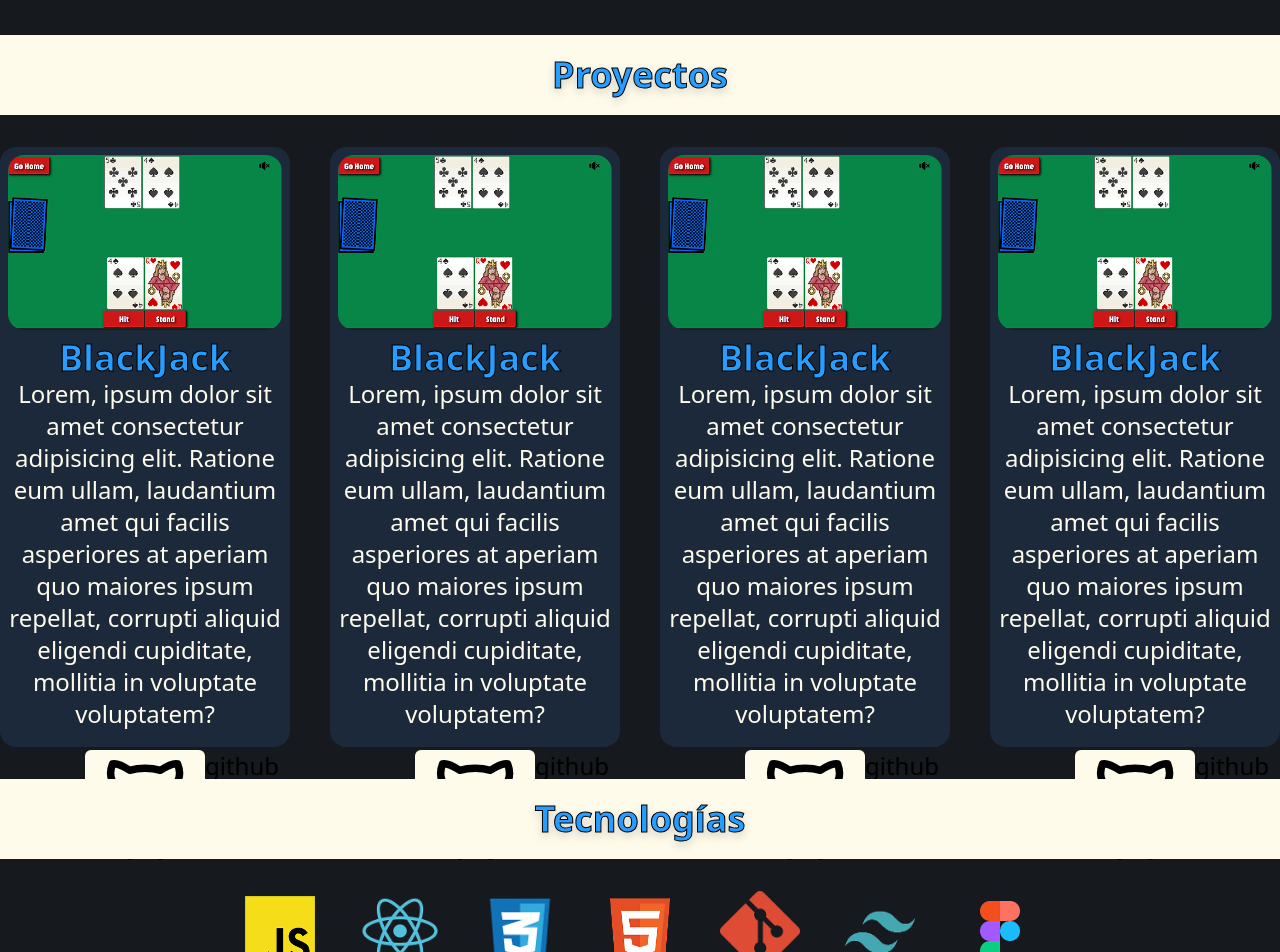
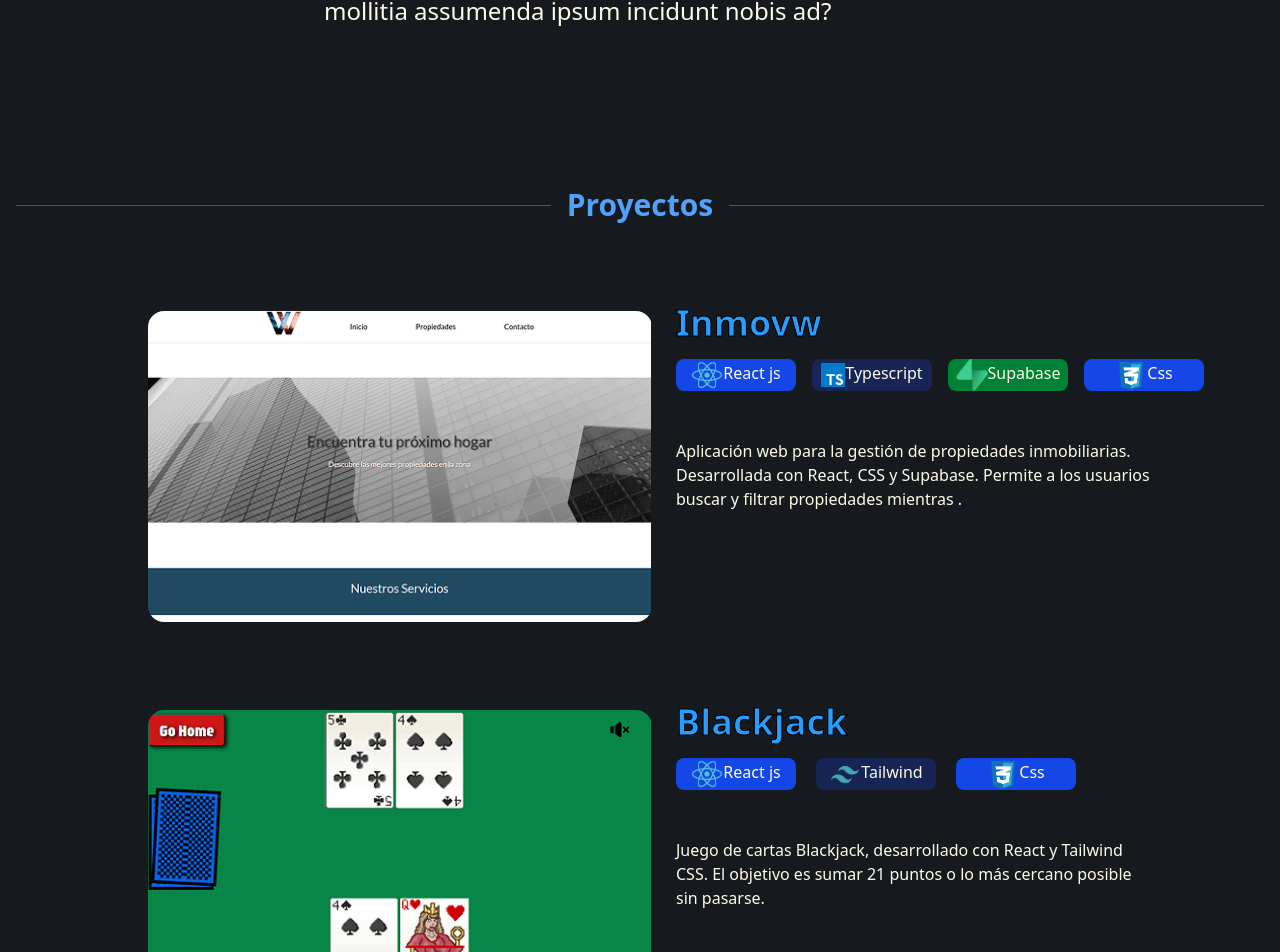
Before and after one commit to FrancoMarchetta/Portfolio, a React (Vite) app: page / in a window 1280 px wide. Shown: the part 389-1341 px from the top of the page. Built offline with nearby package versions, Linux system fonts and the light colour scheme.

Commit message:
changed card design

```diff
--- a/src/assets/Animations.css
+++ b/src/assets/Animations.css
@@ -19,6 +19,12 @@
     }
 }
 
+
+
+
+
+
+
 .fade-in {
     animation: fade-in 2s ease-in-out;
 }
--- a/src/assets/Pages/Home.tsx
+++ b/src/assets/Pages/Home.tsx
@@ -2,6 +2,11 @@ import Card from "../components/Card"
 import NavBar from "../components/NavBar"
 import "../Animations.css"
 import SplitText from "../components/SplitText"
+
+//project assets
+import blackjack from "../images/blackjack.png";
+import inmovw from "../images/inmovw.png";
+
 //technologies
 import js from "../images/js.png"
 import ts from "../images/ts.png"
@@ -23,19 +28,23 @@ function Home() {
     return (
         <>
             <main className="h-dvh flex flex-col gap-8 ">
+
                 <div className="h-30 self-end mr-8 " style={{ top: "0" }}>
                     <NavBar>
                         <a href="#home"><p className='hover:cursor-pointer hover:text-blue-400 duration-305'>Inicio</p></a>
                         <a href="#projects"><p className='hover:cursor-pointer hover:text-blue-400 duration-305'>Projectos</p></a>
                         <a href="#technologies"><p className='hover:cursor-pointer hover:text-blue-400 duration-305'>Tecnologias</p></a>
-                        <p className='hover:cursor-pointer hover:text-blue-400 duration-305'>Contacto</p>
                         <select className="hover:text-blue-400 cursor-pointer" name="" id="">
                             <option className='text-black' value="">Español</option>
                             <option className='text-black' value="">English</option>
                         </select>
 
                     </NavBar>
+
                 </div>
+                <br />
+                <br />
+                <br />
 
                 <section id="home">
                     <div className=" lg:w-300 flex justify-center">
@@ -63,25 +72,94 @@ function Home() {
                     </div>
                 </section>
 
-                <div className=" min-h-20 bg-amber-50 flex justify-center items-center text-4xl ">
-                    <h1 className="drop-shadow-lg font-bold text-shadow-8xs" style={{
-                        color: "#279EFF", WebkitTextStroke: "1px black"
-                    }}>Proyectos</h1>
-                </div>
 
 
-                <section id="projects" className="flex flex-col lg:flex-row gap-10 justify-center items-center">
-                    <Card></Card>
-                    <Card></Card>
-                    <Card></Card>
-                    <Card></Card>
+                <section id="proyectos" className="flex items-center gap-4 my-12 px-4">
+                    <div className="flex-grow border-t border-gray-600"></div>
+                    <h2 className="text-3xl font-bold text-blue-400 whitespace-nowrap">Proyectos</h2>
+                    <div className="flex-grow border-t border-gray-600"></div>
                 </section>
 
-                <div className=" min-h-20 bg-amber-50 flex justify-center items-center text-4xl ">
-                    <h1 className="drop-shadow-lg font-bold text-shadow-8xs" style={{
-                        color: "#279EFF", WebkitTextStroke: "1px black"
-                    }}>Tecnologías</h1>
-                </div>
+
+                <section id="projects" className="w-250 flex-wrap place-self-center  gap-10 justify-center items-center">
+
+                    <div>
+                        <Card
+                            img={inmovw}
+                            projectName="Inmovw"
+                            description="Aplicación web para la gestión de propiedades inmobiliarias. Desarrollada con React, CSS y Supabase. Permite a los usuarios buscar y filtrar propiedades mientras ."
+                        >
+                            <div className="flex gap-4 w-fit">
+
+                                <div style={{ borderRadius: "8px" }} className="w-30 flex place-content-center bg-blue-700 text-amber-50 ">
+                                    <img className="w-8" src={reactjs} alt="" />
+                                    <p className="mt-0.5">React js</p>
+                                </div>
+
+                                <div style={{ borderRadius: "8px" }} className="w-30 flex place-content-center bg-blue-950 text-amber-50 ">
+                                    <img className="w-6 h-6 place-self-center" src={ts} alt="" />
+                                    <p className="mt-0.5">Typescript</p>
+                                </div>
+
+                                <div style={{ borderRadius: "8px" }} className="w-30 flex place-content-center bg-green-700 text-amber-50 ">
+                                    <img className="w-8" src={supabase} alt="" />
+                                    <p className="mt-0.5">Supabase</p>
+                                </div>
+
+                                <div style={{ borderRadius: "8px" }} className="w-30 flex place-content-center bg-blue-700 text-amber-50 ">
+                                    <img className="w-8" src={css} alt="" />
+                                    <p className="mt-0.5">Css</p>
+                                </div>
+
+                            </div>
+
+                        </Card>
+                    </div>
+
+                    <br />
+                    <br />
+                    <br />
+
+                    <div>
+                        <Card
+                            img={blackjack}
+                            projectName="Blackjack"
+                            description="Juego de cartas Blackjack, desarrollado con React y Tailwind CSS. El objetivo es sumar 21 puntos o lo más cercano posible sin pasarse."
+                        >
+                            <div style={{ borderRadius: "8px" }} className="w-30 flex place-content-center bg-blue-700 text-amber-50 ">
+                                <img className="w-8" src={reactjs} alt="" />
+                                <p className="mt-0.5">React js</p>
+                            </div>
+
+                            <div style={{ borderRadius: "8px" }} className="w-30 flex place-content-center bg-blue-950 text-amber-50 ">
+                                <img className="w-8" src={tailwind} alt="" />
+                                <p className="mt-0.5">Tailwind</p>
+                            </div>
+
+                            <div style={{ borderRadius: "8px" }} className="w-30 flex place-content-center bg-blue-700 text-amber-50 ">
+                                <img className="w-8" src={css} alt="" />
+                                <p className="mt-0.5">Css</p>
+                            </div>
+
+                        </Card>
+                    </div>
+
+
+                    <br />
+                    <br />
+                    <br />
+
+                    <div>
+                        {/* <Card></Card> */}
+                    </div>
+
+                </section>
+
+                <section id="proyectos" className="flex items-center gap-4 my-12 px-4">
+                    <div className="flex-grow border-t border-gray-600"></div>
+                    <h2 className="text-3xl font-bold text-blue-400 whitespace-nowrap">Tecnologias</h2>
+                    <div className="flex-grow border-t border-gray-600"></div>
+                </section>
 
                 <section id="technologies">
 
@@ -131,24 +209,30 @@ function Home() {
                     </div>
                 </section>
 
-                <div className=" min-h-0.5 bg-amber-50 flex justify-center items-center text-4xl "></div> {/** <-- separador */}
+                {/**separador */}
+                <section id="proyectos" className="flex items-center gap-0 my-12 px-4">
+                    <div className="flex-grow border-t border-gray-600"></div>
+                    <div className="flex-grow border-t border-gray-600"></div>
+                </section>
+                {/**separador */}
 
-                <section className="flex gap-33 text-amber-50 lg:flex-row gap-10 justify-center items-center">
-                    <div className="w-25 text-center group">
+                <section id="contact" className=" flex gap-33 text-amber-50 lg:flex-row justify-center items-center">
+                    <div className="w-10 text-1xl text-center group">
                         <img src={github} alt="" className="brightness-0 invert hover:brightness-100 hover:invert-0 transition-all duration-300" />
                         <p>GitHub</p>
                     </div>
 
-                    <div className="w-25 text-center group">
+                    <div className="w-10 text-1xl text-center group">
                         <img src={linkedin} alt="" className="brightness-0 invert hover:brightness-100 hover:invert-0 transition-all duration-300" />
                         <p>LinkedIn</p>
                     </div>
 
-                    <div className="w-25 text-center group">
-                        <img src={email} alt="" className="brightness-0 invert hover:brightness-100 hover:invert-0 transition-all duration-300" />
+                    <div className="w-10 text-1xl text-center group">
+                        <img src={email} alt="" className="brightness-0 invert hover:brightness-100 hover:invert-0 duration-300" />
                         <p>Email</p>
                     </div>
                 </section>
+
 
             </main >
         </>
--- a/src/assets/components/Card.tsx
+++ b/src/assets/components/Card.tsx
@@ -1,17 +1,25 @@
 import React from 'react'
 import ejemplo from "../images/image 1.png"
 import image from "../images/github.svg"
-function Card() {
+function Card({ img, projectName, description, children }: { img: string, projectName: string, description: string, children: React.ReactNode }) {
     return (
         <>
-            <main className='w-90 h-150 rounded-2xl hover:-translate-y-5 duration-100 ' style={{ backgroundColor: "#1B293B" }}>
-                <img className='rounded-3xl w-90 flex place-self-center p-2' src={ejemplo} alt="" />
-                <h2 className='text-4xl font-bold place-self-center' style={{ color: "#279EFF", WebkitTextStroke: "1px black" }} >BlackJack</h2>
-                <p className='text-amber-50 text-2xl text-center'>Lorem, ipsum dolor sit amet consectetur adipisicing elit. Ratione eum ullam, laudantium amet qui facilis asperiores at aperiam quo maiores ipsum repellat, corrupti aliquid eligendi cupiditate, mollitia in voluptate voluptatem?</p>
-                <button className='bg-amber-50 lg:w-30 h-10 hover:cursor-pointer text-2xl flex mt-5 place-self-center' style={{ borderRadius: "6px" }}>
-                    <img src={image} alt="" />
-                    github</button>
-            </main>
+            <section className='lg:flex gap-4'>
+                <div>
+                    <img className='rounded-3xl max-w-130 min-w-130 flex place-self-center p-2' src={img} alt="" />
+                </div>
+
+                <div>
+                    <div className='flex flex-col gap-4 lg:place-content-center'>
+                        <h2 className='h-fit text-4xl font-bold' style={{ color: "#279EFF", WebkitTextStroke: "1px black" }} >{projectName}</h2>
+                        <div className='lg:flex lg:gap-5'>
+                            {children}
+                        </div>
+                    </div>
+                    <br /><br />
+                    <p className='text-amber-50 text-2x1 '>{description}</p>
+                </div>
+            </section>
         </>
     )
 }
```
Also changed, not shown: src/assets/components/css/Card.css (added), src/assets/images/blackjack.png (renamed from src/assets/images/image 1.png), src/assets/images/inmovw.png (renamed from src/assets/images/image 2.png).
